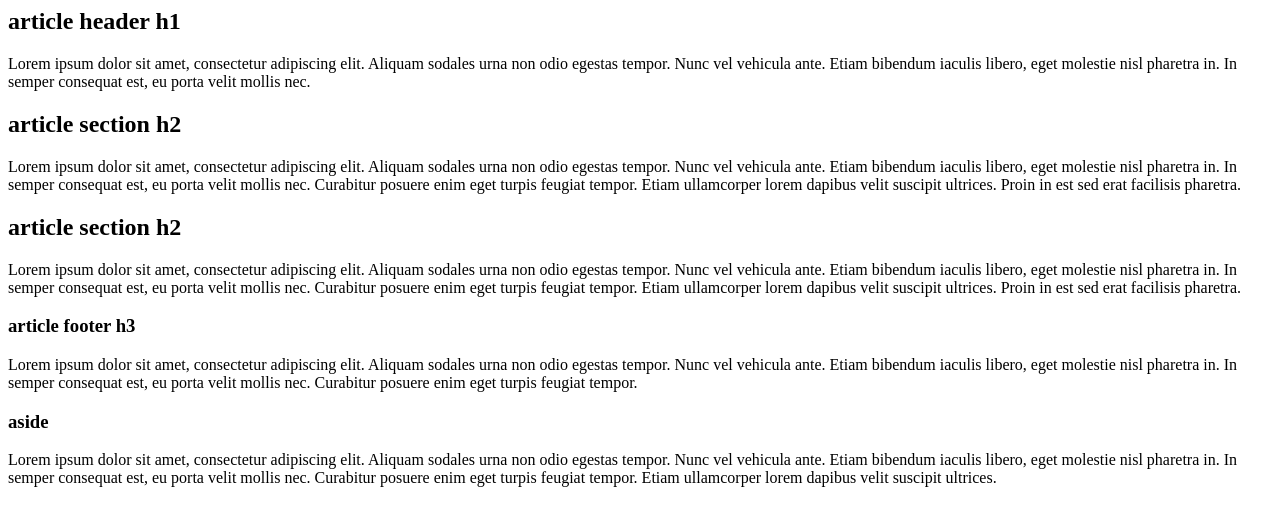
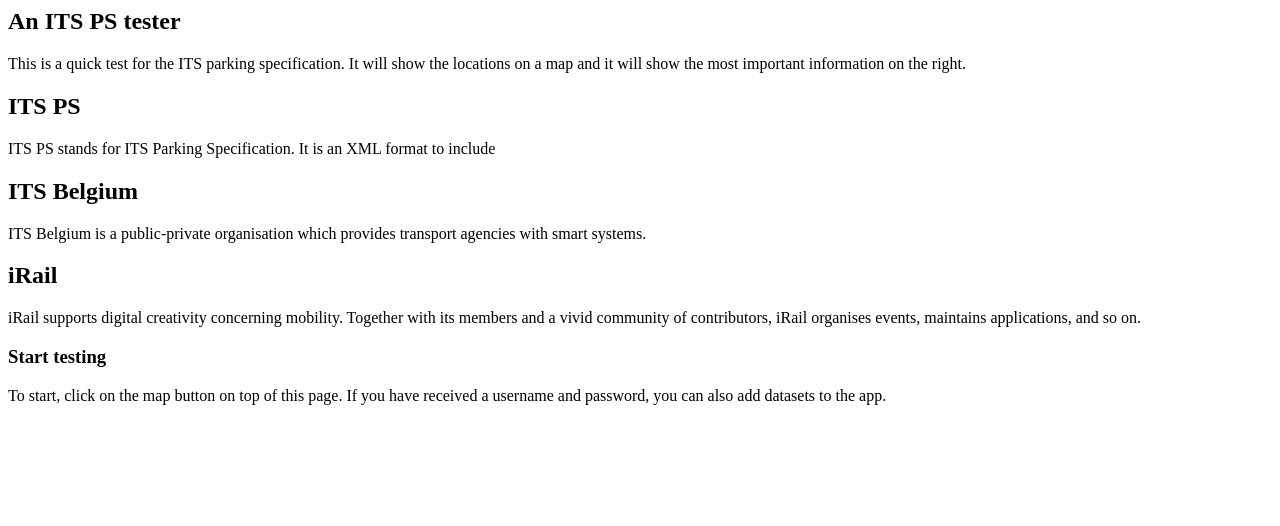
Before and after one commit to iRail/TDTMapper, a plain HTML site: page pages/index.html in a window 1280 px wide. Drawn offline with Linux system fonts and the light colour scheme.

Commit message:
added help messages

```diff
--- a/pages/index.html
+++ b/pages/index.html
@@ -3,26 +3,26 @@
 
     <article>
       <header>
-					<h1>article header h1</h1>
-					<p>Lorem ipsum dolor sit amet, consectetur adipiscing elit. Aliquam sodales urna non odio egestas tempor. Nunc vel vehicula ante. Etiam bibendum iaculis libero, eget molestie nisl pharetra in. In semper consequat est, eu porta velit mollis nec.</p>
+	<h1>An ITS PS tester</h1>
+	<p>This is a quick test for the ITS parking specification. It will show the locations on a map and it will show the most important information on the right.</p>
       </header>
       <section>
-					<h2>article section h2</h2>
-					<p>Lorem ipsum dolor sit amet, consectetur adipiscing elit. Aliquam sodales urna non odio egestas tempor. Nunc vel vehicula ante. Etiam bibendum iaculis libero, eget molestie nisl pharetra in. In semper consequat est, eu porta velit mollis nec. Curabitur posuere enim eget turpis feugiat tempor. Etiam ullamcorper lorem dapibus velit suscipit ultrices. Proin in est sed erat facilisis pharetra.</p>
+	<h2>ITS PS</h2>
+	<p>ITS PS stands for ITS Parking Specification. It is an XML format to include </p>
       </section>
       <section>
-					<h2>article section h2</h2>
-					<p>Lorem ipsum dolor sit amet, consectetur adipiscing elit. Aliquam sodales urna non odio egestas tempor. Nunc vel vehicula ante. Etiam bibendum iaculis libero, eget molestie nisl pharetra in. In semper consequat est, eu porta velit mollis nec. Curabitur posuere enim eget turpis feugiat tempor. Etiam ullamcorper lorem dapibus velit suscipit ultrices. Proin in est sed erat facilisis pharetra.</p>
+	<h2>ITS Belgium</h2>
+	<p>ITS Belgium is a public-private organisation which provides transport agencies with smart systems.</p>
       </section>
-				<footer>
-					<h3>article footer h3</h3>
-					<p>Lorem ipsum dolor sit amet, consectetur adipiscing elit. Aliquam sodales urna non odio egestas tempor. Nunc vel vehicula ante. Etiam bibendum iaculis libero, eget molestie nisl pharetra in. In semper consequat est, eu porta velit mollis nec. Curabitur posuere enim eget turpis feugiat tempor.</p>
-				</footer>
+      <section>
+	<h2>iRail</h2>
+	<p>iRail supports digital creativity concerning mobility. Together with its members and a vivid community of contributors, iRail organises events, maintains applications, and so on.</p>
+      </section>
     </article>
 
     <aside>
-				<h3>aside</h3>
-				<p>Lorem ipsum dolor sit amet, consectetur adipiscing elit. Aliquam sodales urna non odio egestas tempor. Nunc vel vehicula ante. Etiam bibendum iaculis libero, eget molestie nisl pharetra in. In semper consequat est, eu porta velit mollis nec. Curabitur posuere enim eget turpis feugiat tempor. Etiam ullamcorper lorem dapibus velit suscipit ultrices.</p>
+      <h3>Start testing</h3>
+      <p>To start, click on the map button on top of this page. If you have received a username and password, you can also add datasets to the app.</p>
     </aside>
 
   </div> <!-- #main -->
```
Also changed, not shown: pages/addform.html (+5 -3 lines), pages/map.html (+6 -2 lines). Lines whose indentation alone changed are shown as unchanged.
